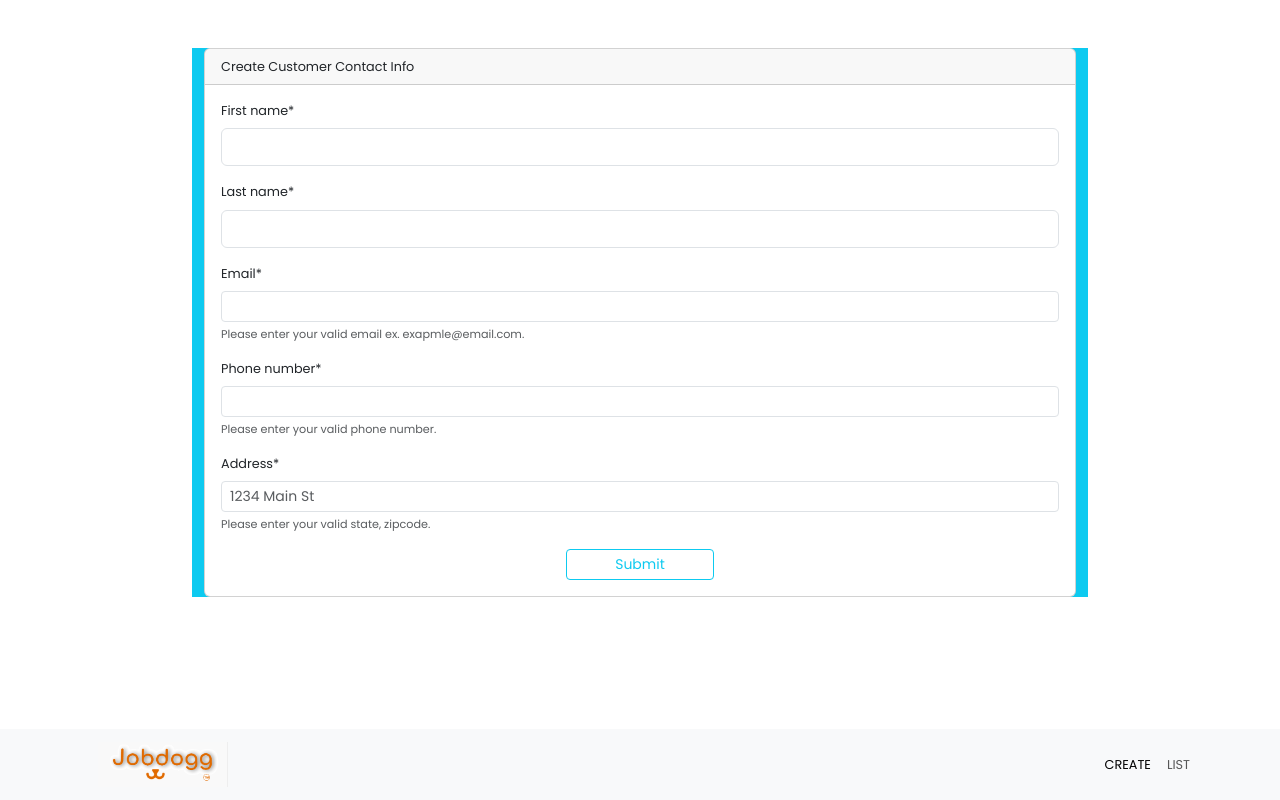
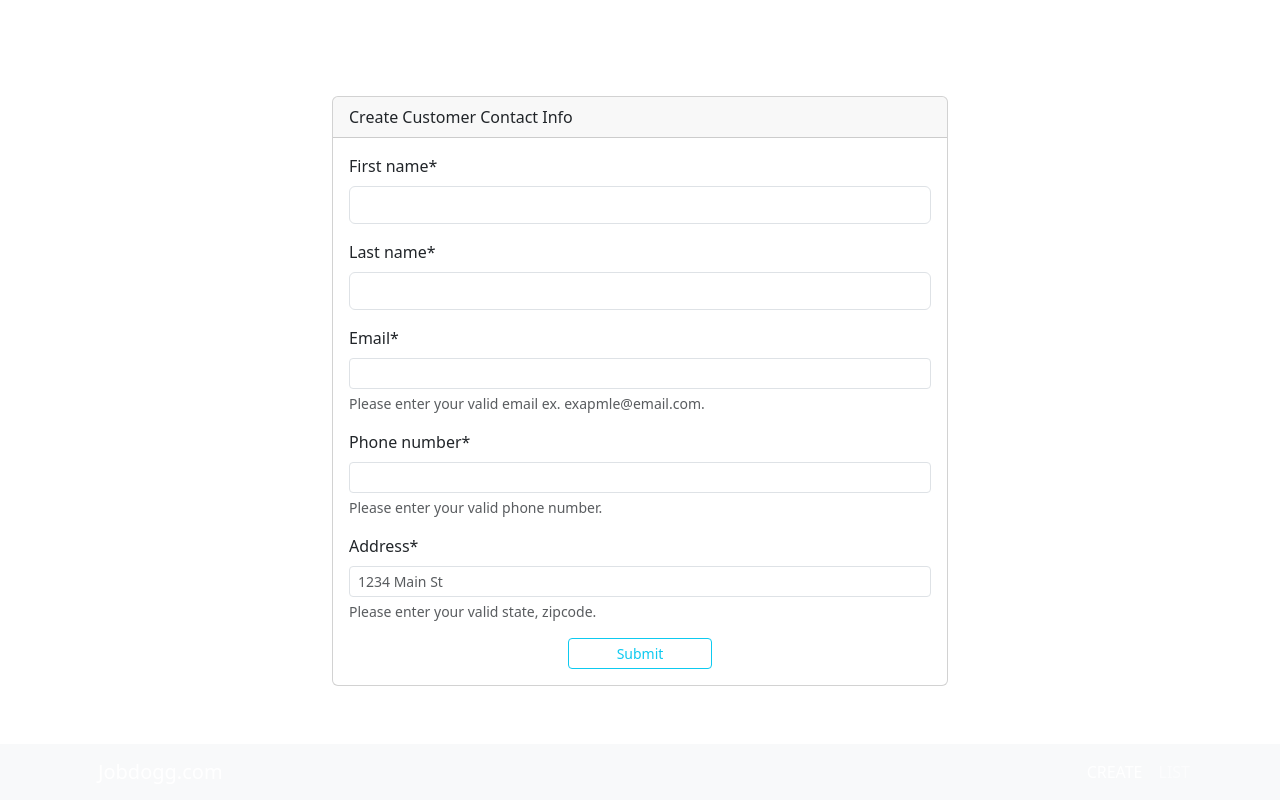
Before and after one commit to temesgen-zenebe/Jobdogg.io, a Django app: page / in a window 1280 px wide. Run offline with Django 4.2, Linux system fonts and the light colour scheme; some libraries are stand-ins or nearby versions.

Commit message:
updating

```diff
--- a/templates/_base.html
+++ b/templates/_base.html
@@ -11,17 +11,17 @@
     <link href='http://fonts.googleapis.com/css?family=Rokkitt:400,700|Lato:400,300' rel='stylesheet' type='text/css'>
     <link href="https://cdn.jsdelivr.net/npm/bootstrap@5.3.0/dist/css/bootstrap.min.css" rel="stylesheet">
     <link rel="stylesheet" href="https://cdn.jsdelivr.net/npm/bootstrap-icons@1.10.5/font/bootstrap-icons.css">
-    <link rel="stylesheet" href="{% static 'css/main.css' %}">
+    <link rel="stylesheet" href="#">
     {% block javascript %}{% endblock %}
     {% block stylesheet %}{% endblock %}
     <link rel="shortcut icon" type="image/png" href="{% static 'images/favicon.png' %}">
 </head>
 <body >
-    <nav class="navbar navbar-expand-lg navbar-light bg-light fixed-bottom bg-body-tertiary">
+    <nav class="navbar navbar-expand-lg navbar-dark bg-dark fixed-bottom bg-body-tertiary">
         <div class="container">
 
             <a class="navbar-brand px-3" href="{% url 'userContactInfo:customer-create' %}">
-                <img src="{% static 'images/10-jobdogg.png' %}" alt="Logo" class="img-fluid" width="130" height="20"/>
+               Jobdogg.com
             </a>
             <button class="navbar-toggler" type="button" data-bs-toggle="collapse" data-bs-target="#navbarNav" aria-controls="navbarNav" aria-expanded="false" aria-label="Toggle navigation">
                 <span class="navbar-toggler-icon"></span>
--- a/templates/userContactInfo/customer_CreateView.html
+++ b/templates/userContactInfo/customer_CreateView.html
@@ -4,7 +4,7 @@
 {% block title %}Customer Form - Your App{% endblock %}
 
 {% block content %}
-<div class="container mx-auto bg-info" style="max-width:70%;">
+<div class="container mx-auto my-5" style="max-width:50%;">
   <div class="card mx-auto ">
      <div class="card-header text-body-info">
          Create Customer Contact Info
```
